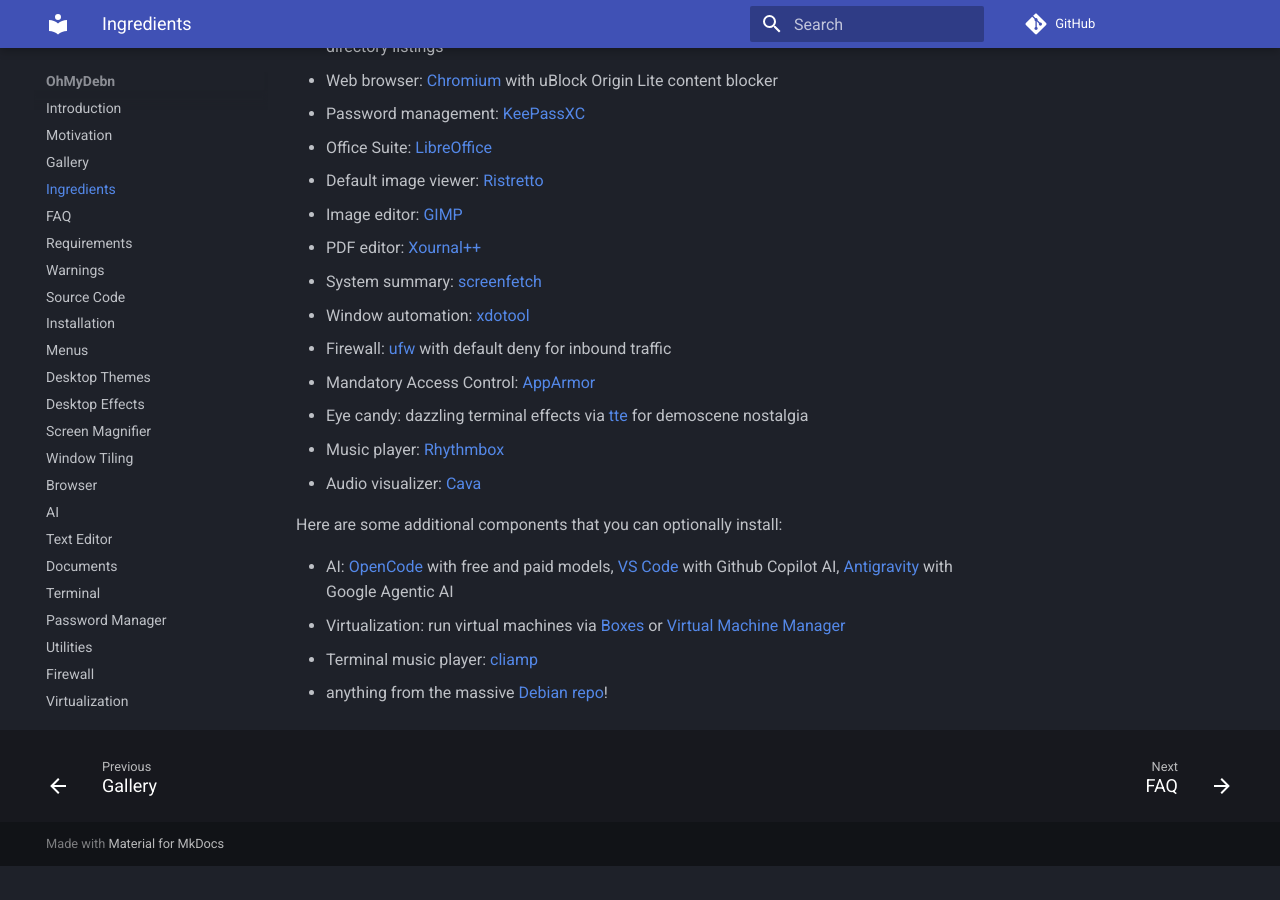
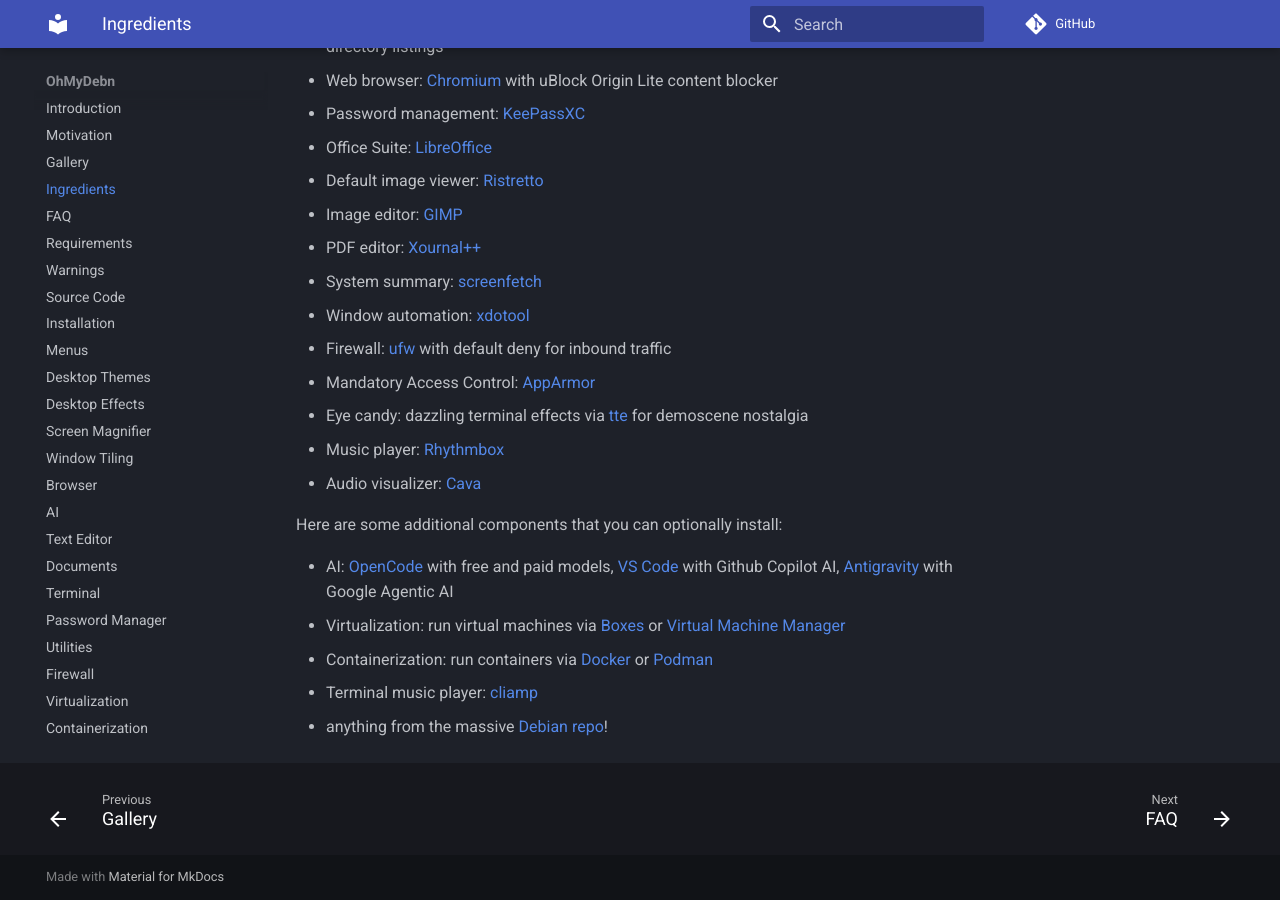
Before and after one commit to dougburks/ohmydebn-docs, an MkDocs documentation site: the page built from docs/ingredients.md, in a window 1280 px wide and 900 px high, scrolled down 616 px. Built offline with MkDocs 1.6.1 and Material for MkDocs 9.7.7, drawn with Linux system fonts in a browser that asks for light colours; comment, search, counter and statistics services are not loaded; before the commit the page ends 1482 px from its top, so only the background shows below that.

Commit message:
update ingredients

```diff
--- a/docs/ingredients.md
+++ b/docs/ingredients.md
@@ -31,5 +31,6 @@
 
 - AI: [OpenCode](ai.md#opencode) with free and paid models, [VS Code](ai.md#visual-studio-code-with-github-copilot-ai) with Github Copilot AI, [Antigravity](ai.md#antigravity-with-google-agentic-ai) with Google Agentic AI
 - Virtualization: run virtual machines via [Boxes](virtualization.md#boxes) or [Virtual Machine Manager](virtualization.md#virtual-machine-manager)
+- Containerization: run containers via [Docker](containerization.md#docker) or [Podman](containerization.md#podman)
 - Terminal music player: [cliamp](media.md#cliamp)
 - anything from the massive [Debian repo](https://packages.debian.org/trixie/)!
```
